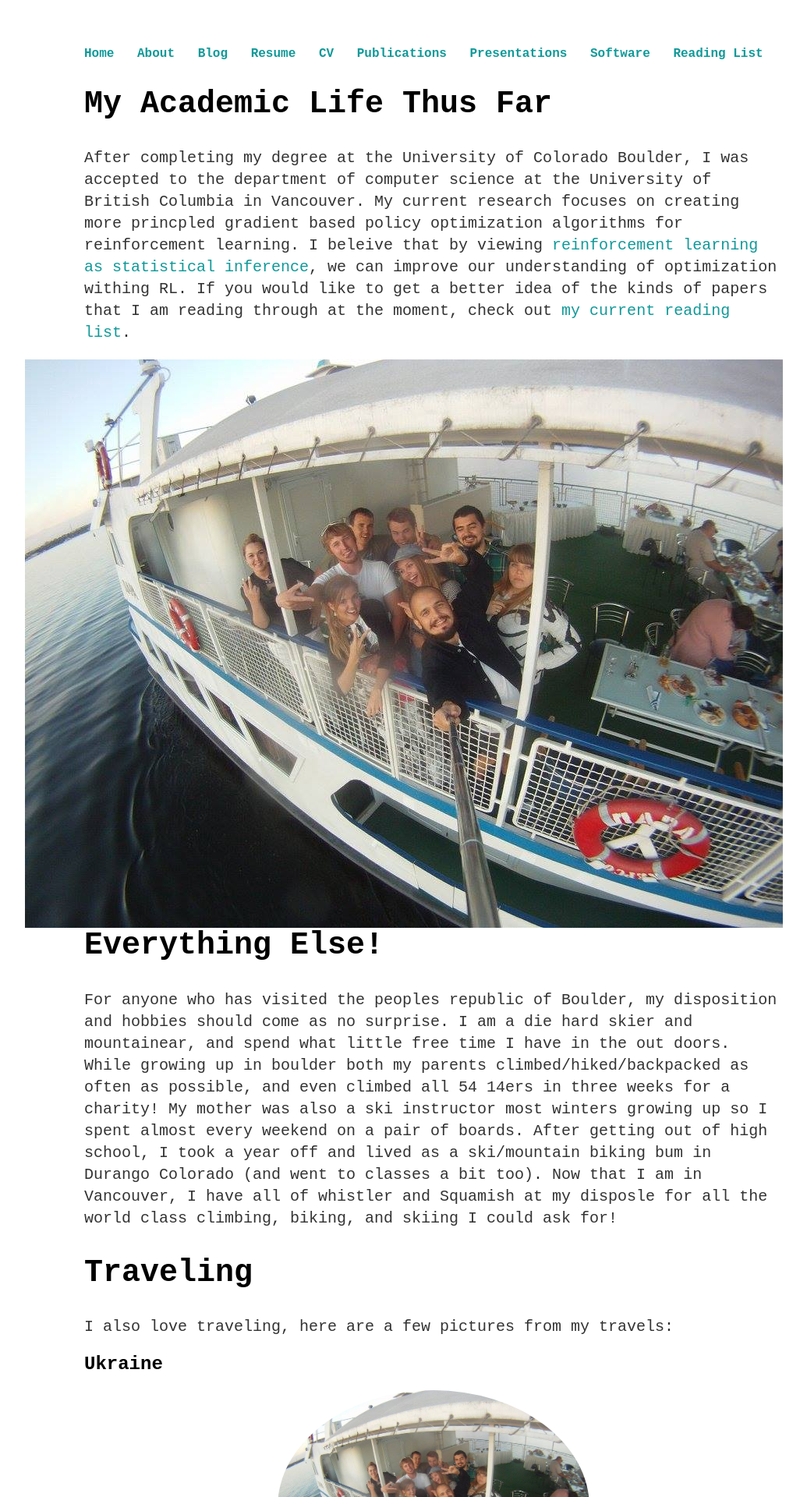
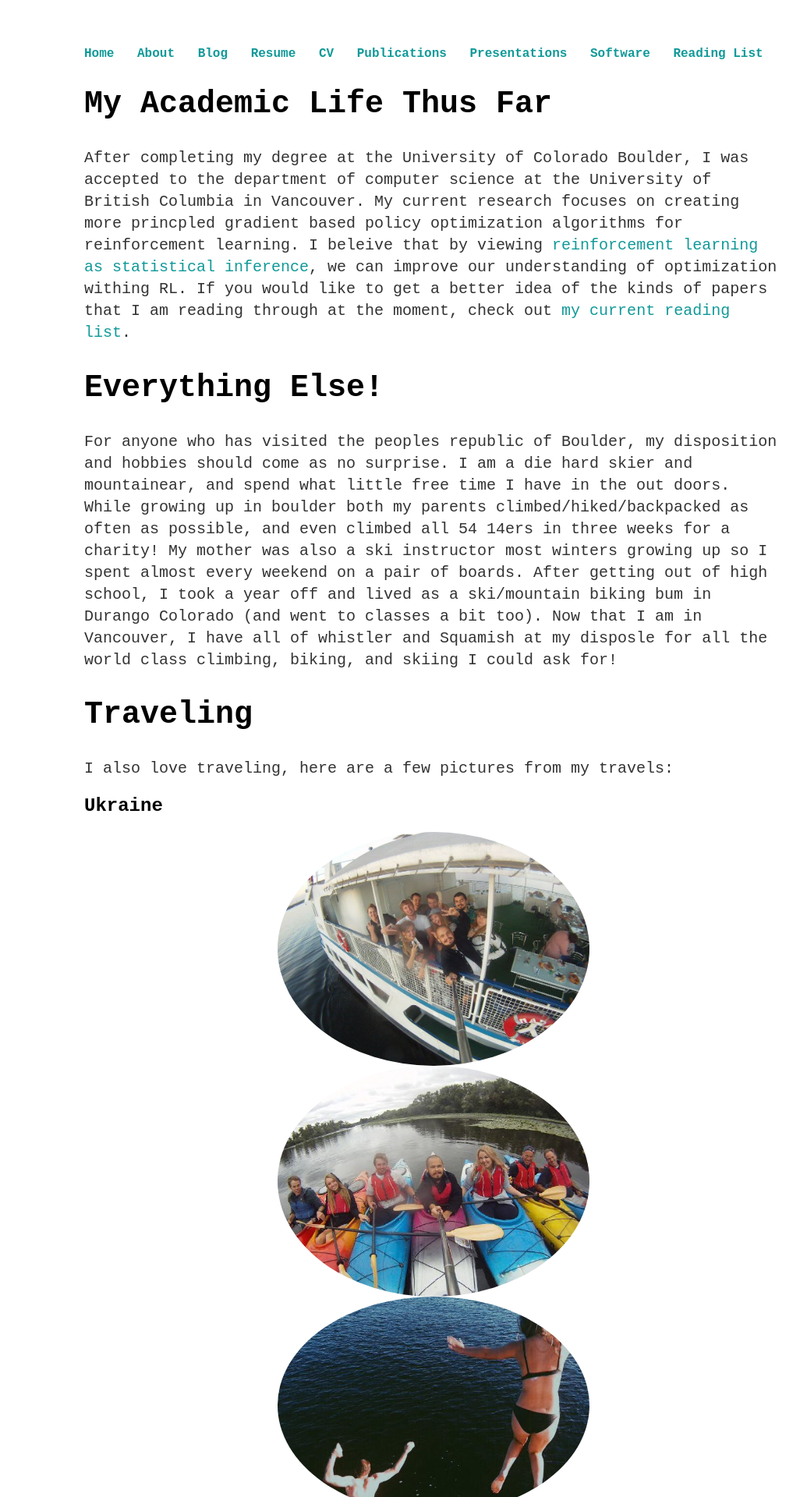
Before and after one commit to WilderLavington/old_web_page, a Jekyll site: the page built from about/index.md, in a window 1280 px wide. Shown: the top 1920 px of the page at 78% size, without its empty margins (84-1119 px from the left). Built offline with Jekyll 4.4.1, drawn with Linux system fonts in a browser that asks for light colours; our own code applies the rules of GitHub Pages for plain Markdown files.

Commit message:
Update index.md

```diff
--- a/about/index.md
+++ b/about/index.md
@@ -1,8 +1,6 @@
 # My Academic Life Thus Far
 
 After completing my degree at the University of Colorado Boulder, I was accepted to the department of computer science at the University of British Columbia in Vancouver. My current research focuses on creating more princpled gradient based policy optimization algorithms for reinforcement learning. I beleive that by viewing [reinforcement learning as statistical inference](https://arxiv.org/pdf/1805.00909.pdf), we can improve our understanding of optimization withing RL. If you would like to get a better idea of the kinds of papers that I am reading through at the moment, check out [my current reading list](https://wilderlavington.github.io/readinglist/).
-
-<img align="right" src="https://wilderlavington.github.io/assets/ukraine/ukraine1.jpg">
 
 # Everything Else!
 For anyone who has visited the peoples republic of Boulder, my disposition and hobbies should come as no surprise. I am a die hard skier and mountainear, and spend what little free time I have in the out doors. While growing up in boulder both my parents climbed/hiked/backpacked as often as possible, and even climbed all 54 14ers in three weeks for a charity! My mother was also a ski instructor most winters growing up so I spent almost every weekend on a pair of boards. After getting out of high school, I took a year off and lived as a ski/mountain biking bum in Durango Colorado (and went to classes a bit too). Now that I am in Vancouver, I have all of whistler and Squamish at my disposle for all the world class climbing, biking, and skiing I could ask for!
```
